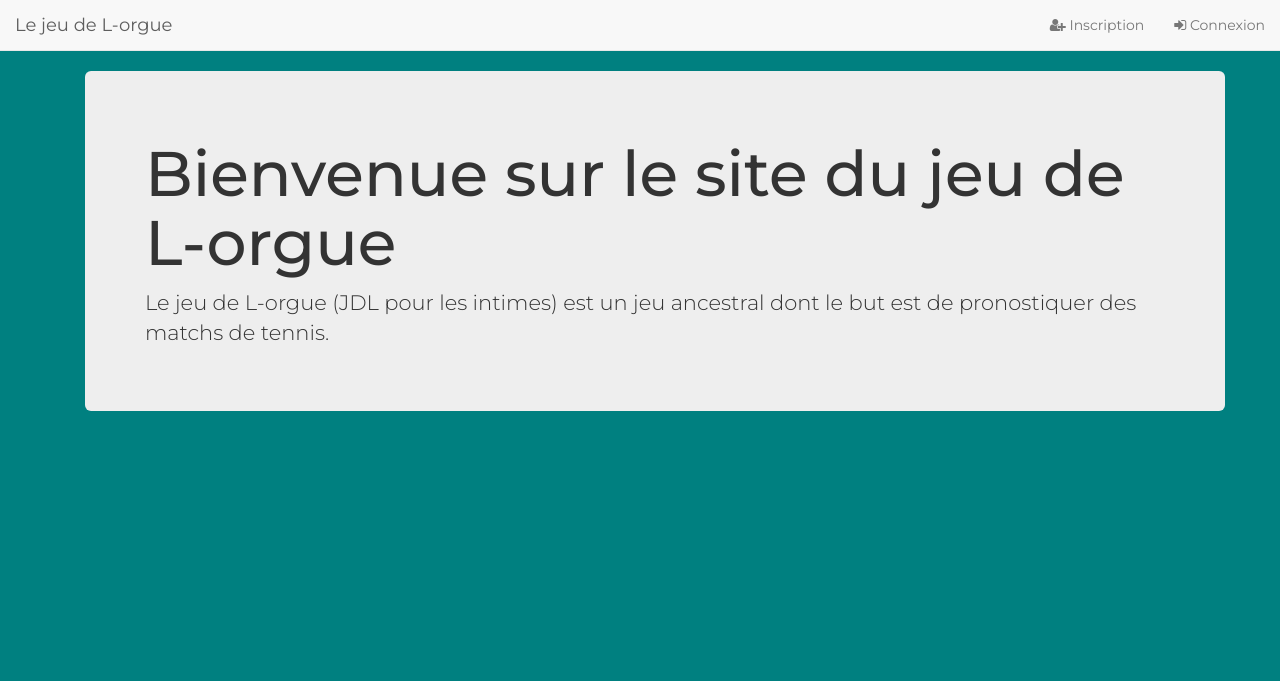
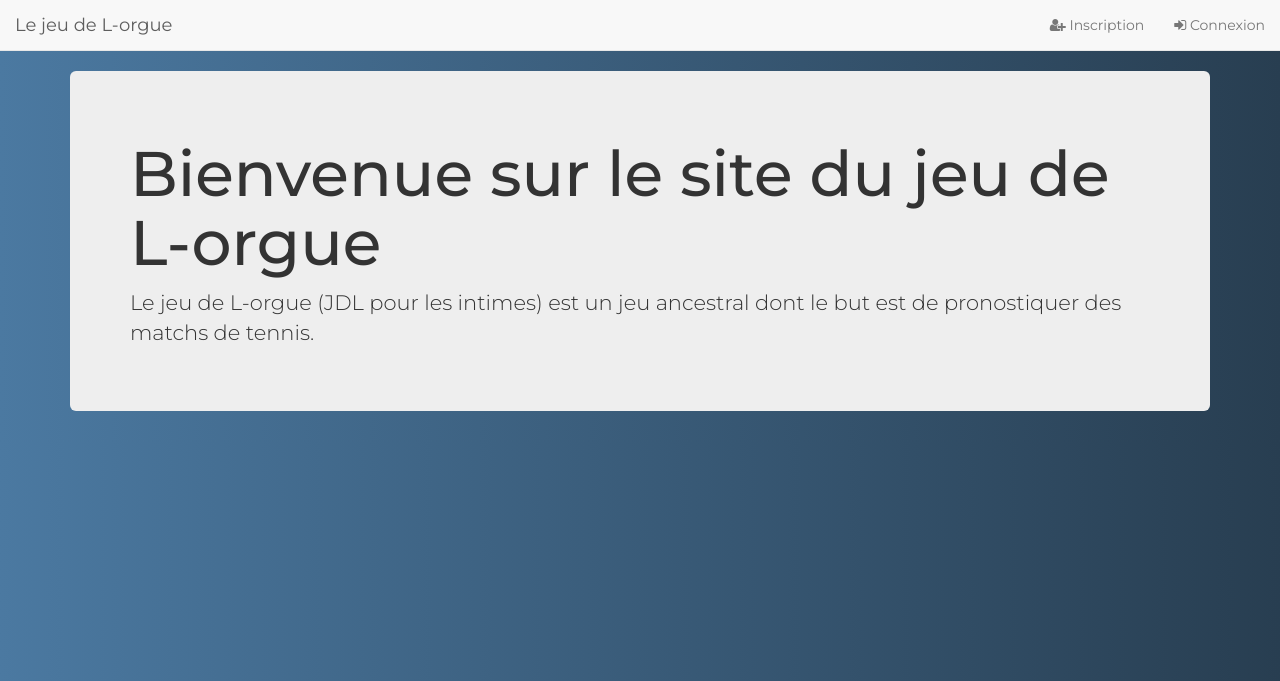
Before and after one commit to colingdc/jeudelorgue, a Flask app: page / in a window 1280 px wide. Shown: the top 681 px of the page. Run offline with Flask 2, Linux system fonts and the light colour scheme; parts of the project's set-up code (start-up, migrations or seed data) failed here and were passed over; some libraries are stand-ins or nearby versions.

Commit message:
fixed alignement issue and set gradient background

```diff
--- a/app/static/css/homepage.css
+++ b/app/static/css/homepage.css
@@ -1,3 +1,3 @@
 body {
-    background-color: #008080;
+    background: linear-gradient(to right, #4B79A1, #283E51);
 }
--- a/app/templates/base.html
+++ b/app/templates/base.html
@@ -81,7 +81,7 @@
         <a href="#" class="close" data-dismiss="alert" aria-label="close">&times;</a>
     </div>
     {% endfor %}
-    <div class="span12">
+    <div>
         {% block content %}{% endblock %}
     </div>
 </div>
--- a/app/templates/index.html
+++ b/app/templates/index.html
@@ -2,12 +2,10 @@
 
 {% block content %}
 
-<div class="container">
-  <div class="jumbotron">
+<div class="jumbotron">
     <h1>Bienvenue sur le site du jeu de L-orgue</h1>
     <p>Le jeu de L-orgue (JDL pour les intimes) est un jeu ancestral dont le but est de pronostiquer
         des matchs de tennis.</p>
-  </div>
 </div>
 
 {% endblock %}
```
